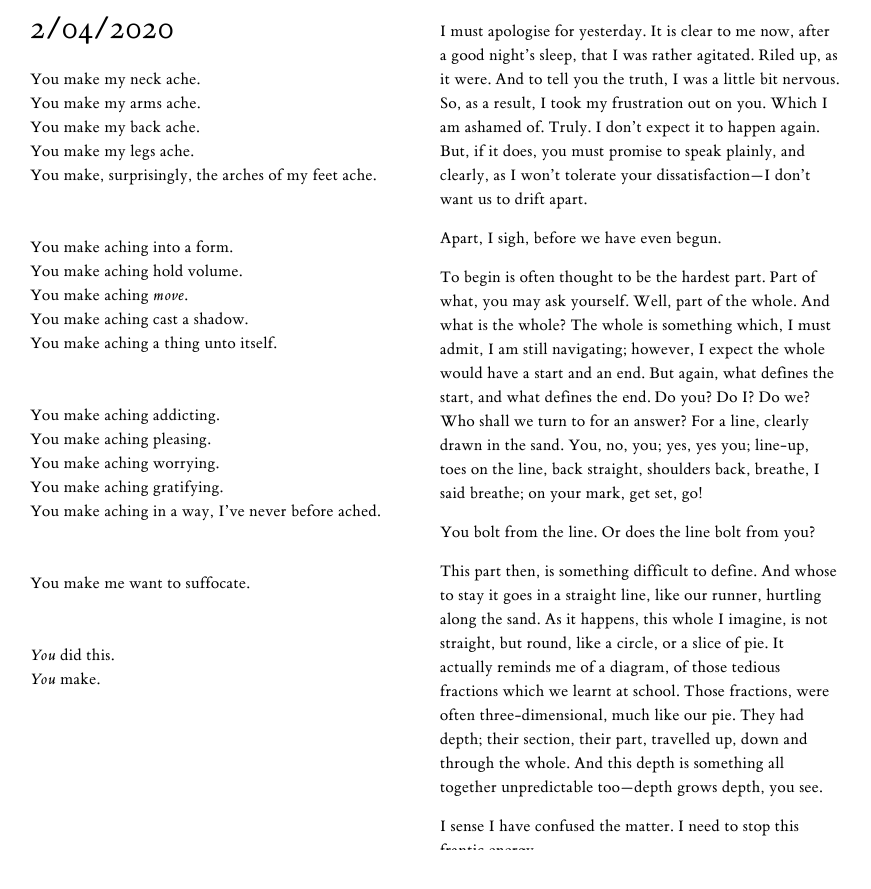
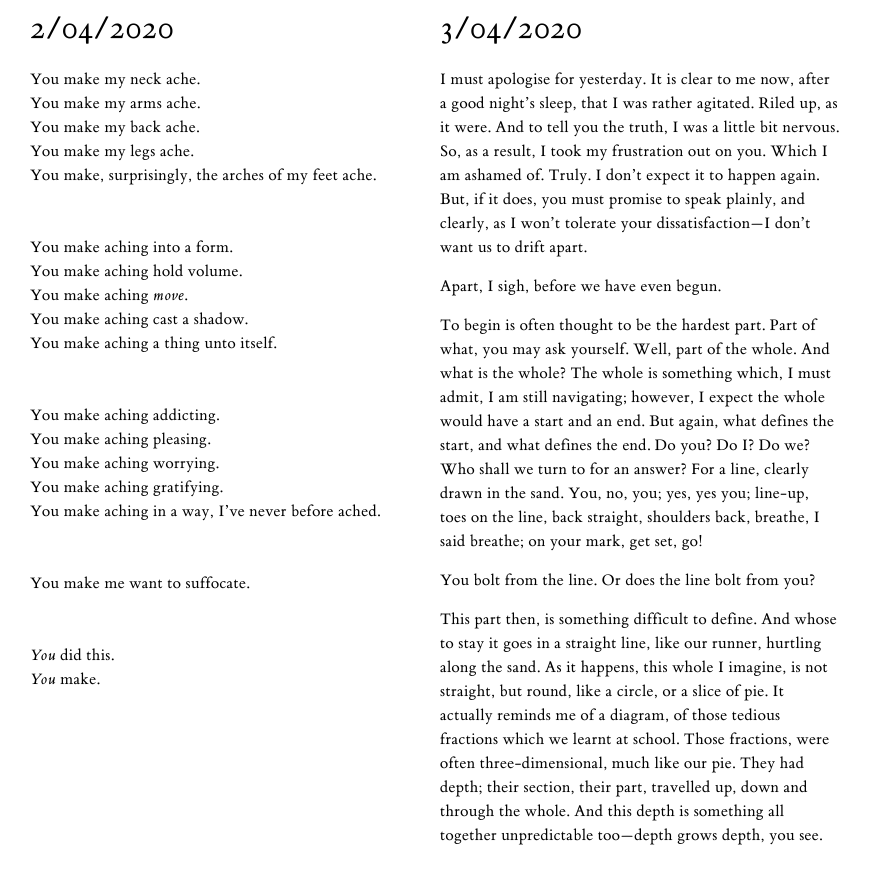
Before and after one commit to HarryFischer/alexandermourant, a Jekyll site: the page built from the-wilderness-of-words.markdown, in a window 1280 px wide. Shown: the top 889 px of the page, without its empty margins (0-871 px from the left). Built offline with Jekyll 4.4.1, drawn with Linux system fonts in a browser that asks for light colours; nearby versions of some CDN libraries.

Commit message:
Updated The Wilderness Of Words

```diff
--- a/the-wilderness-of-words.markdown
+++ b/the-wilderness-of-words.markdown
@@ -44,11 +44,11 @@
   text-margin-right:
 - image:
   video:
-  caption-text: 3/04/2020
+  caption-text:
   image-size:
   image-position:
   image-margin-right:
-  entry-heading-text:
+  entry-heading-text: 3/04/2020
   entry-body-text: "\nI must apologise for yesterday. It is clear to me now, after
     a good night’s sleep, that I was rather agitated. Riled up, as it were. And to
     tell you the truth, I was a little bit nervous. So, as a result, I took my frustration
```
